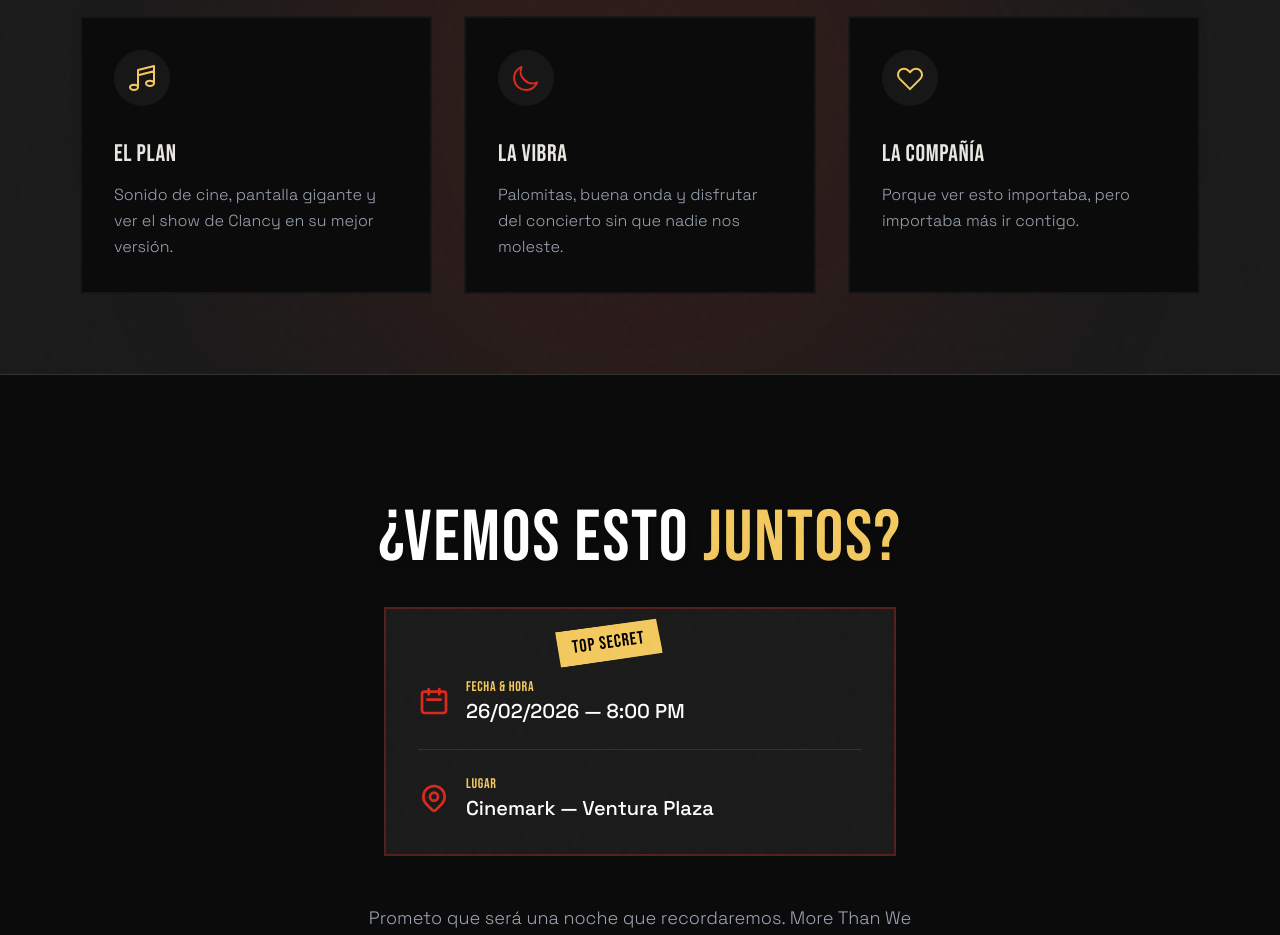
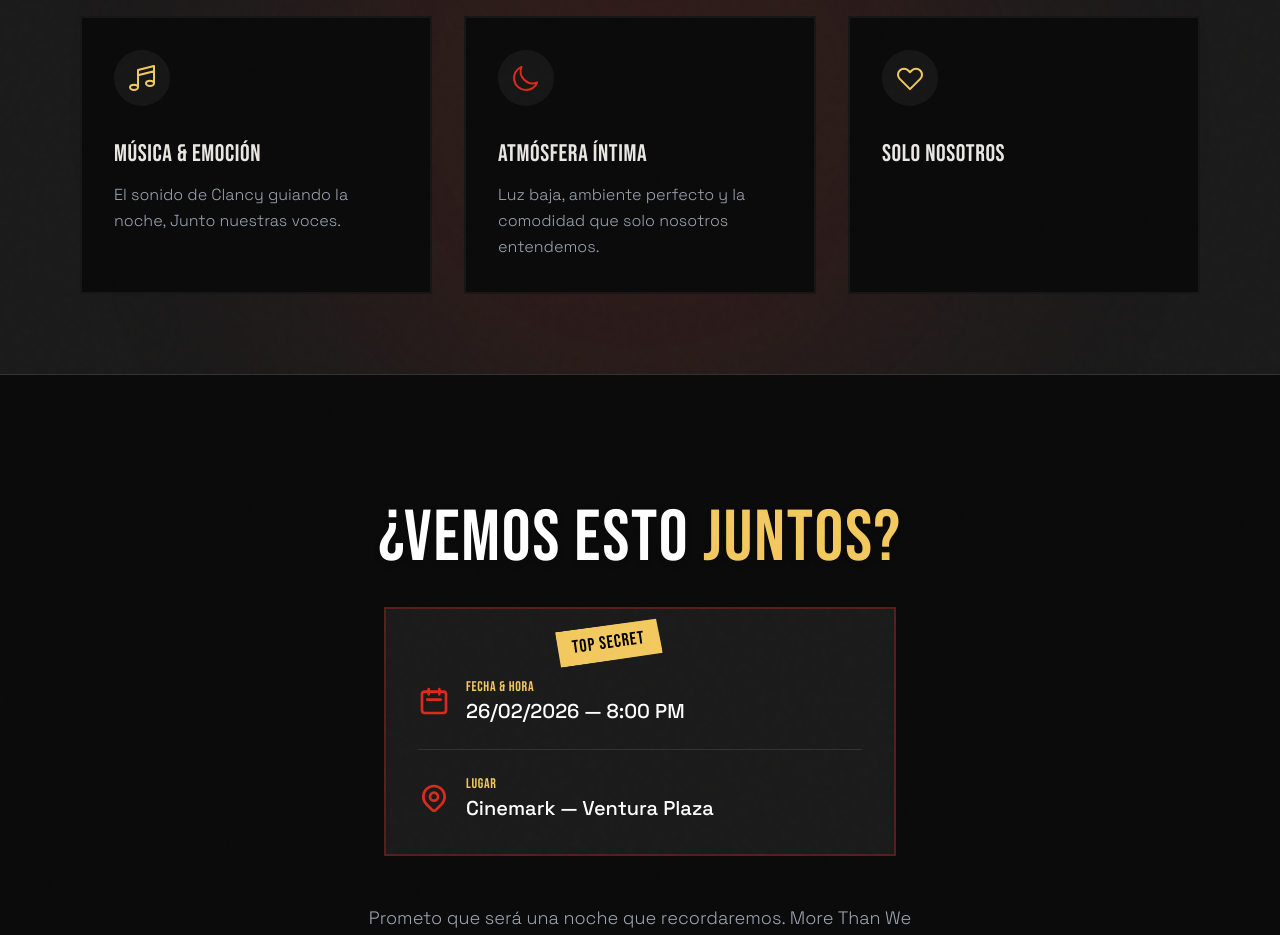
Before and after one commit to JuniorArias02/TwentyOnePilot, a React (Vite) app: page / in a window 1280 px wide. Shown: the part 1660-2595 px from the top of the page. Built offline with nearby package versions, Linux system fonts and the light colour scheme.

Commit message:
mejorar calidad de imagen y estilos

```diff
--- a/src/components/Experience.jsx
+++ b/src/components/Experience.jsx
@@ -1,8 +1,8 @@
 export default function Experience() {
     const features = [
         {
-            title: "EL PLAN",
-            desc: "Sonido de cine, pantalla gigante y ver el show de Clancy en su mejor versión.",
+            title: "MÚSICA & EMOCIÓN",
+            desc: "El sonido de Clancy guiando la noche, Junto nuestras voces.",
             icon: (
                 <svg className="w-8 h-8 text-clancy-yellow" fill="none" stroke="currentColor" viewBox="0 0 24 24">
                     <path strokeLinecap="round" strokeLinejoin="round" strokeWidth={1.5} d="M9 19V6l12-3v13M9 19c0 1.105-1.343 2-3 2s-3-.895-3-2 1.343-2 3-2 3 .895 3 2zm12-3c0 1.105-1.343 2-3 2s-3-.895-3-2 1.343-2 3-2 3 .895 3 2zM9 10l12-3" />
@@ -10,8 +10,8 @@
             )
         },
         {
-            title: "LA VIBRA",
-            desc: "Palomitas, buena onda y disfrutar del concierto sin que nadie nos moleste.",
+            title: "ATMÓSFERA ÍNTIMA",
+            desc: "Luz baja, ambiente perfecto y la comodidad que solo nosotros entendemos.",
             icon: (
                 <svg className="w-8 h-8 text-clancy-red" fill="none" stroke="currentColor" viewBox="0 0 24 24">
                     <path strokeLinecap="round" strokeLinejoin="round" strokeWidth={1.5} d="M20.354 15.354A9 9 0 018.646 3.646 9.003 9.003 0 0012 21a9.003 9.003 0 008.354-5.646z" />
@@ -19,8 +19,8 @@
             )
         },
         {
-            title: "LA COMPAÑÍA",
-            desc: "Porque ver esto importaba, pero importaba más ir contigo.",
+            title: "SOLO NOSOTROS",
+            desc: "",
             icon: (
                 <svg className="w-8 h-8 text-clancy-yellow" fill="none" stroke="currentColor" viewBox="0 0 24 24">
                     <path strokeLinecap="round" strokeLinejoin="round" strokeWidth={1.5} d="M4.318 6.318a4.5 4.5 0 000 6.364L12 20.364l7.682-7.682a4.5 4.5 0 00-6.364-6.364L12 7.636l-1.318-1.318a4.5 4.5 0 00-6.364 0z" />
```
